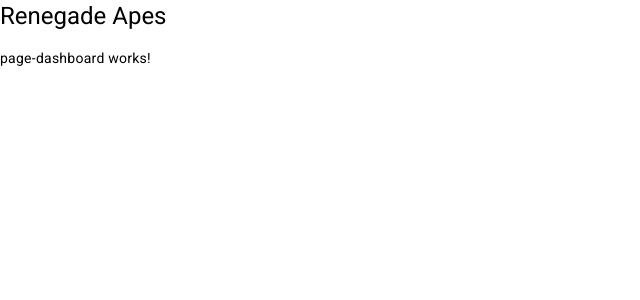
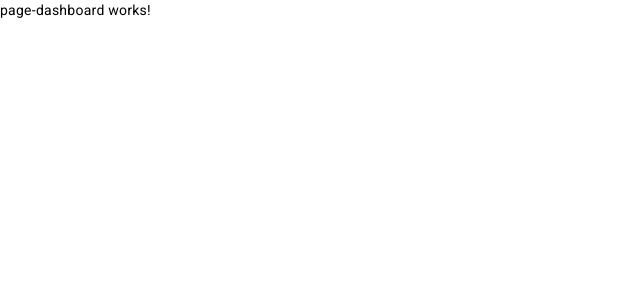
Before and after one commit to Paahn/rae, an Angular app in the folder rae-frontend/: page / in a window 1280 px wide. Shown: the top 300 px of the page, without its empty margins (0-640 px from the left). Built offline with nearby package versions, Linux system fonts and the light colour scheme.

Commit message:
remove title

```diff
--- a/rae-frontend/src/app/app.component.html
+++ b/rae-frontend/src/app/app.component.html
@@ -1,3 +1 @@
-<h1>Renegade Apes</h1>
-
 <router-outlet></router-outlet>
```
